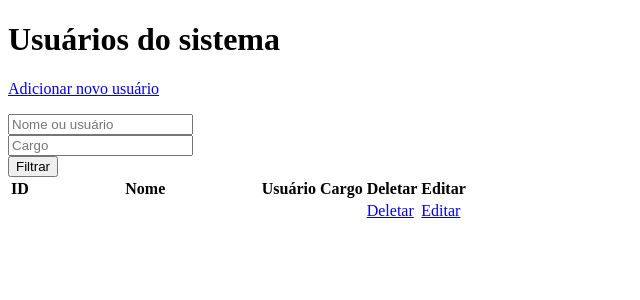
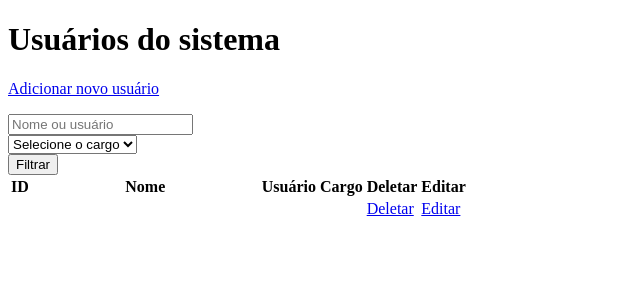
Before and after one commit to jvsouz4/Blog, a CakePHP app: the page made by app/View/Users/index.ctp in a window 1280 px wide. Shown: the top 300 px of the page, without its empty margins (0-640 px from the left). Run offline with PHP 8.4 and a stand-in for CakePHP, Linux system fonts and the light colour scheme; the template is opened without the code that fills it: most values are stand-ins (such as "Sample title", 1, 10 or a date in 2020); some libraries are stand-ins or nearby versions.

Commit message:
Arrumando filtro e mudando para um select

```diff
--- a/app/Controller/UsersController.php
+++ b/app/Controller/UsersController.php
@@ -7,6 +7,7 @@ class UsersController extends AppController {
     public function index() {
 
         $title = $this->request->data('title');
+
         $cargo = $this->request->data('cargo');
 
         $consultall ="SELECT u.id as user_id, u.name as user_name, u.username as user_username, u.role as user_role
@@ -25,7 +26,7 @@ class UsersController extends AppController {
 
         $consulta3 = "SELECT u.id as user_id, u.name as user_name, u.username as user_username, u.role as user_role
         FROM users u
-        WHERE  u.username ILIKE '%$title%' OR u.name ILIKE '%$title%' AND u.role ILIKE '%$cargo%'
+        WHERE  (u.username ILIKE '%$title%' OR u.name ILIKE '%$title%') AND u.role ILIKE '%$cargo%'
         order by u.id";
 
 
--- a/app/View/Users/index.ctp
+++ b/app/View/Users/index.ctp
@@ -33,7 +33,11 @@
                         </div>
                         <div class="col-12">
                             <div class="input-group">
-                                <input placeholder="Cargo" class="form-control" type="text" name="cargo" value="<?php if(isset($_POST['$cargo'])){ echo $_POST['$cargo'];}?>">
+                                <select class="form-select" name="cargo" value="<?php if(isset($_POST['$cargo'])){ echo $_POST['$cargo'];}?>">
+                                    <option selected value="">Selecione o cargo</option>
+                                    <option name="admin">admin</option>
+                                    <option name="author">author</option>
+                                </select>
                             </div>
                         </div>
                         <div class="col-12">
```
